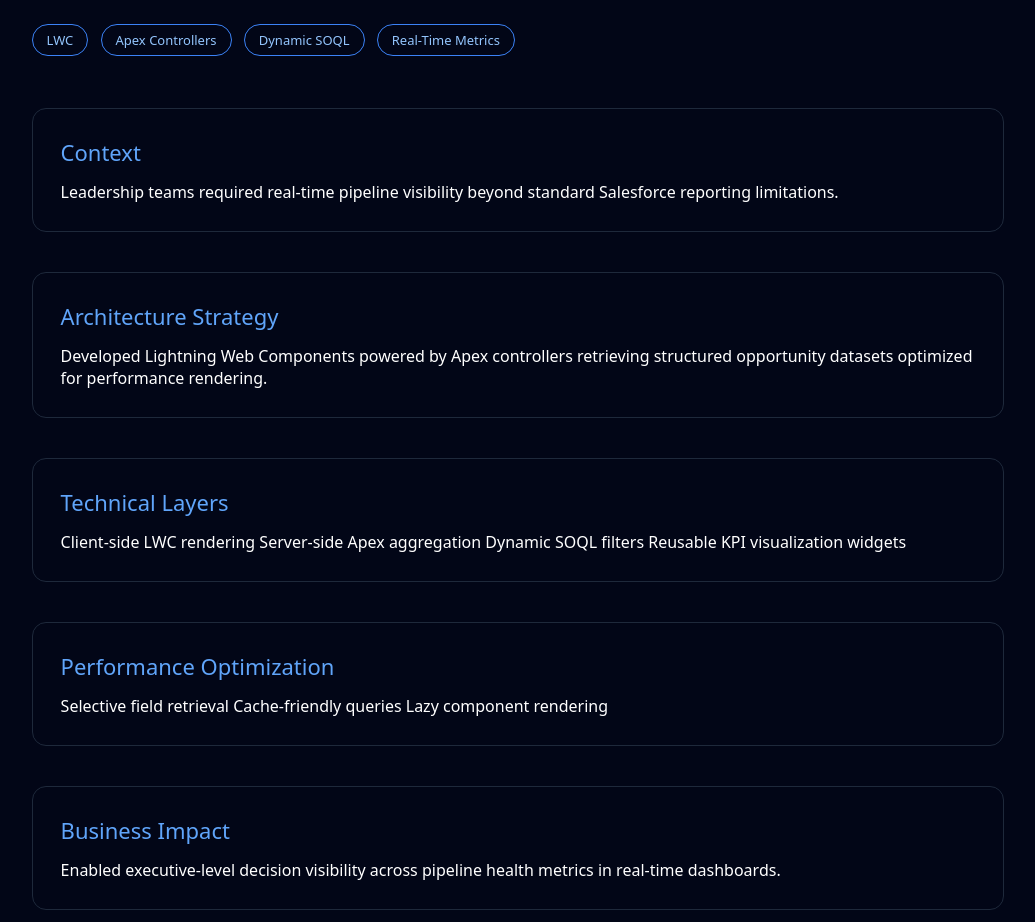
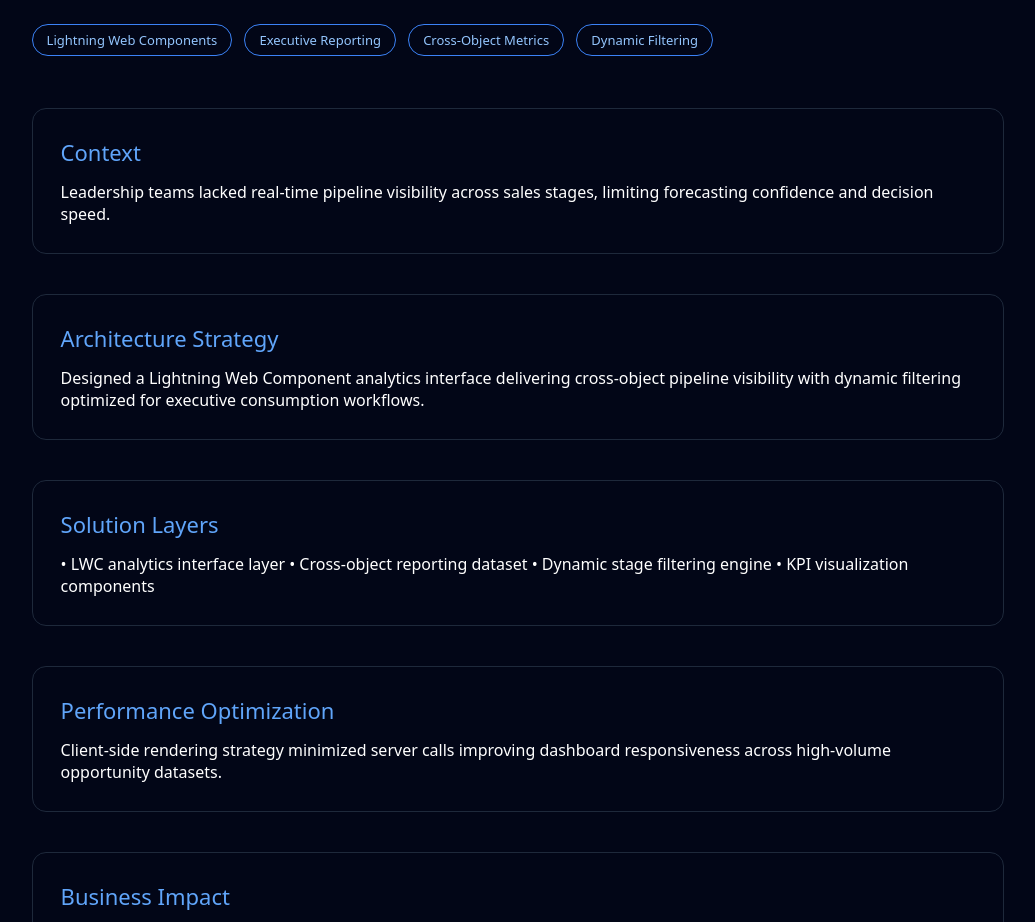
Before and after one commit to AdrianTobarH/adrian-salesforce-portfolio, a plain HTML site: page projects/lwc-dashboard.html in a window 1280 px wide. Shown: the part 181-1103 px from the top of the page, without its empty margins (122-1157 px from the left). Drawn offline with Linux system fonts and the light colour scheme.

Commit message:
Revise dashboard title and enhance content clarity
Updated the title and headings for clarity, enhanced the description of the architecture strategy, and refined the solution layers and performance optimization sections.

```diff
--- a/projects/lwc-dashboard.html
+++ b/projects/lwc-dashboard.html
@@ -6,7 +6,7 @@
 
 <meta charset="UTF-8">
 
-<title>LWC Dashboard Architecture</title>
+<title>Executive LWC Analytics Dashboard</title>
 
 <link rel="stylesheet" href="project-style.css">
 
@@ -14,22 +14,23 @@
 
 <body>
 
+
 <h1>
 
-Executive Opportunity Intelligence Dashboard
+Executive Pipeline Visibility Dashboard (LWC)
 
 </h1>
 
 
 <div class="section">
 
-<div class="tech-badge">LWC</div>
+<div class="tech-badge">Lightning Web Components</div>
 
-<div class="tech-badge">Apex Controllers</div>
+<div class="tech-badge">Executive Reporting</div>
 
-<div class="tech-badge">Dynamic SOQL</div>
+<div class="tech-badge">Cross-Object Metrics</div>
 
-<div class="tech-badge">Real-Time Metrics</div>
+<div class="tech-badge">Dynamic Filtering</div>
 
 </div>
 
@@ -42,7 +43,7 @@ Context
 
 </div>
 
-Leadership teams required real-time pipeline visibility beyond standard Salesforce reporting limitations.
+Leadership teams lacked real-time pipeline visibility across sales stages, limiting forecasting confidence and decision speed.
 
 </div>
 
@@ -55,7 +56,7 @@ Architecture Strategy
 
 </div>
 
-Developed Lightning Web Components powered by Apex controllers retrieving structured opportunity datasets optimized for performance rendering.
+Designed a Lightning Web Component analytics interface delivering cross-object pipeline visibility with dynamic filtering optimized for executive consumption workflows.
 
 </div>
 
@@ -64,14 +65,14 @@ Developed Lightning Web Components powered by Apex controllers retrieving struct
 
 <div class="section-title">
 
-Technical Layers
+Solution Layers
 
 </div>
 
-Client-side LWC rendering
-Server-side Apex aggregation
-Dynamic SOQL filters
-Reusable KPI visualization widgets
+• LWC analytics interface layer
+• Cross-object reporting dataset
+• Dynamic stage filtering engine
+• KPI visualization components
 
 </div>
 
@@ -84,9 +85,7 @@ Performance Optimization
 
 </div>
 
-Selective field retrieval
-Cache-friendly queries
-Lazy component rendering
+Client-side rendering strategy minimized server calls improving dashboard responsiveness across high-volume opportunity datasets.
 
 </div>
 
@@ -99,9 +98,16 @@ Business Impact
 
 </div>
 
-Enabled executive-level decision visibility across pipeline health metrics in real-time dashboards.
+<div class="metric">
+
+3×
 
 </div>
+
+Increase in executive dashboard adoption rate.
+
+</div>
+
 
 </body>
 
```
